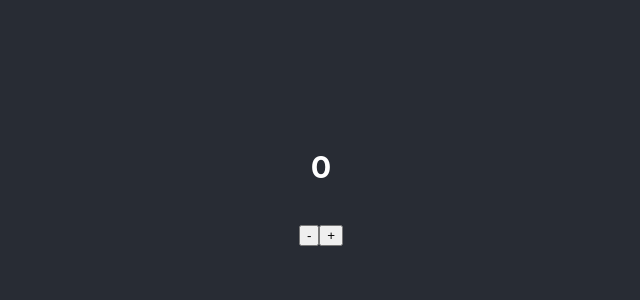
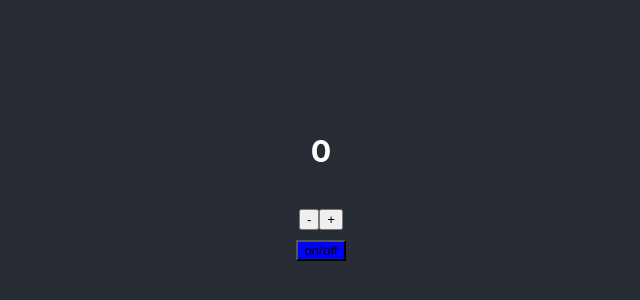
Before and after one commit to solmoonkang/react-button, a React (Create React App) app: page / in a window 1280 px wide. Shown: the part 218-518 px from the top of the page, without its empty margins (319-959 px from the left). Built offline with nearby package versions, Linux system fonts and the light colour scheme.

Commit message:
feat: 테스트에 대응하는 실제 코드 작성

```diff
--- a/src/App.js
+++ b/src/App.js
@@ -4,14 +4,18 @@ import React, { useState } from "react";
 function App() {
 
   const [count, setCount] = useState(0);
+  const [disabled, setDisabled] = useState(false);
 
   return (
     <div className="App">
       <header className="App-header">
         <h3 data-testid="counter">{count}</h3>
         <div>
-          <button data-testid="minus-button" onClick={() => setCount((count) => count - 1)}>-</button>
-          <button data-testid="plus-button" onClick={() => setCount((count) => count + 1)}>+</button>
+          <button data-testid="minus-button" disabled={disabled} onClick={() => setCount((count) => count - 1)}>-</button>
+          <button data-testid="plus-button" disabled={disabled} onClick={() => setCount((count) => count + 1)}>+</button>
+        </div>
+        <div>
+          <button style={{ backgroundColor: "blue" }} data-testid="on/off-button" onClick={() => setDisabled((prev) => !prev)}>on/off</button>
         </div>
       </header>
     </div>
```
